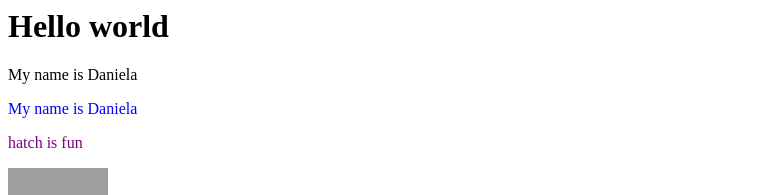
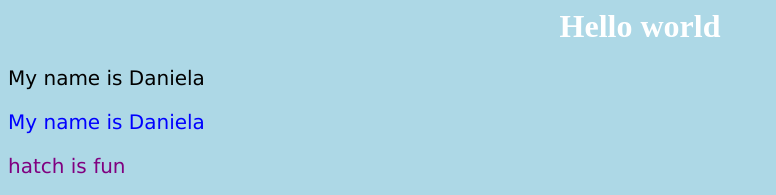
Before and after one commit to ddobronevskaya/daniela, a plain HTML site: page index.html in a window 1280 px wide. Shown: the top 195 px of the page, without its empty margins (0-776 px from the left). Drawn offline with Linux system fonts and the light colour scheme; grey boxes are pictures that could not be loaded.

Commit message:
Update index.html

```diff
--- a/index.html
+++ b/index.html
@@ -1,3 +1,16 @@
+<head><style>body {
+    background-color: lightblue;
+}
+
+h1 {
+    color: white;
+    text-align: center;
+}
+
+p {
+    font-family: verdana;
+    font-size: 20px;
+}</style></head>
 <h1>Hello world</h1>
 <p>My name is Daniela</p>
 <p style="color:blue">My name is Daniela</p>
```
